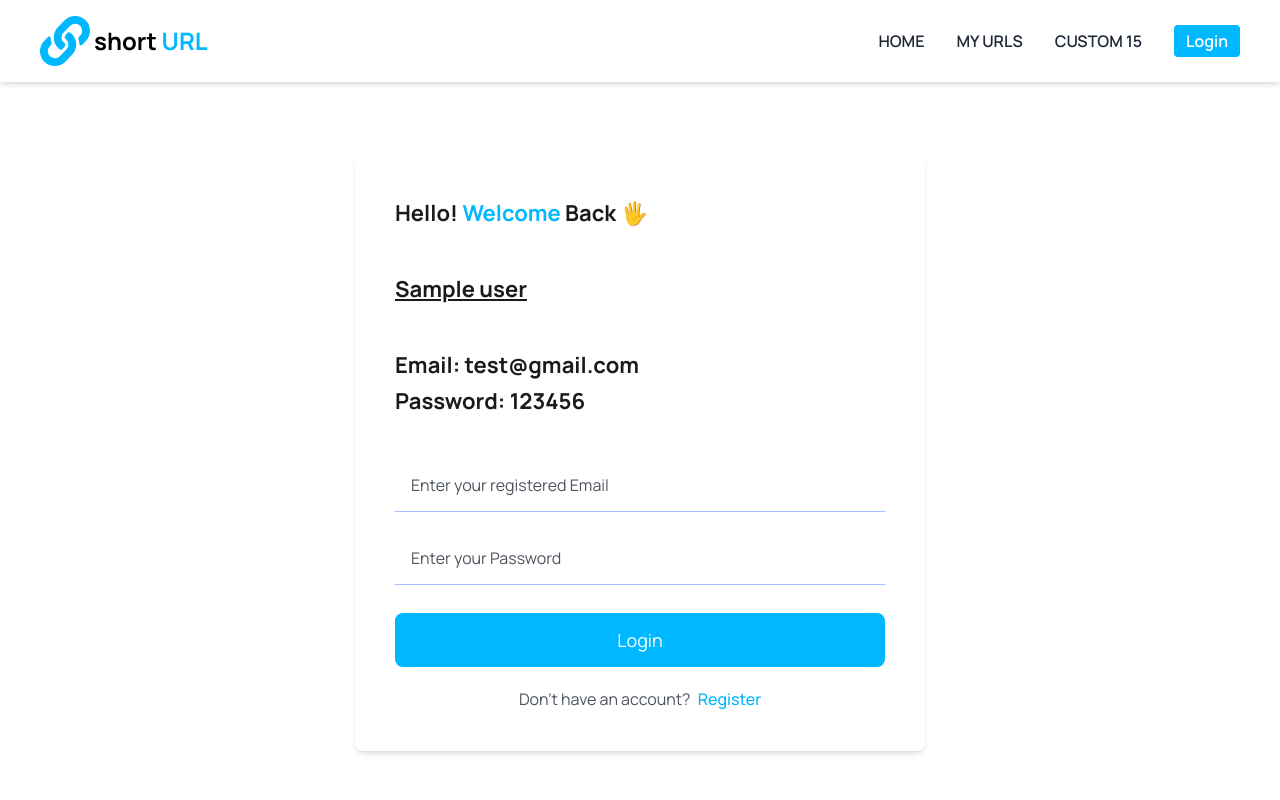
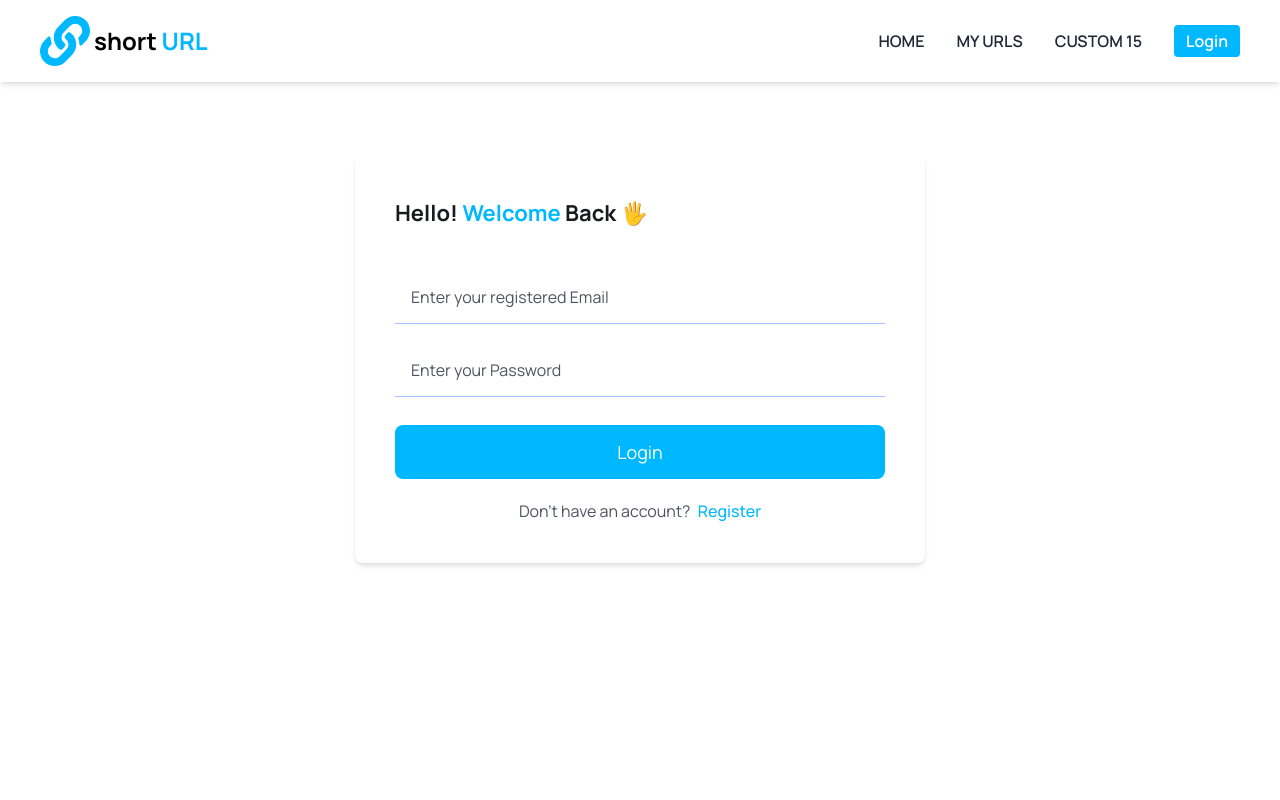
Before and after one commit to MNihal7961/url-client, a React (Vite) app: page /login in a window 1280 px wide. Shown: the top 800 px of the page. Built offline with nearby package versions, Linux system fonts and the light colour scheme.

Commit message:
fixed some bugs

```diff
--- a/src/pages/Login.jsx
+++ b/src/pages/Login.jsx
@@ -70,15 +70,6 @@ const Login = () => {
         <h3 className="text-headingColor text-[22px] leading-9 font-bold mb-10">
           Hello! <span className="text-primaryColor">Welcome</span> Back 🖐️
         </h3>
-        <h2 className="text-headingColor text-[22px] leading-9 font-bold mb-10 underline">
-          Sample user
-        </h2>
-        <h5 className="text-headingColor text-[22px] leading-9 font-bold">
-          Email: test@gmail.com
-        </h5>
-        <h5 className="text-headingColor text-[22px] leading-9 font-bold mb-10">
-          Password: 123456
-        </h5>
         <form className="py-4 md:py-0 " onSubmit={handleSubmit}>
           <div className="mb-5">
             <input
```
